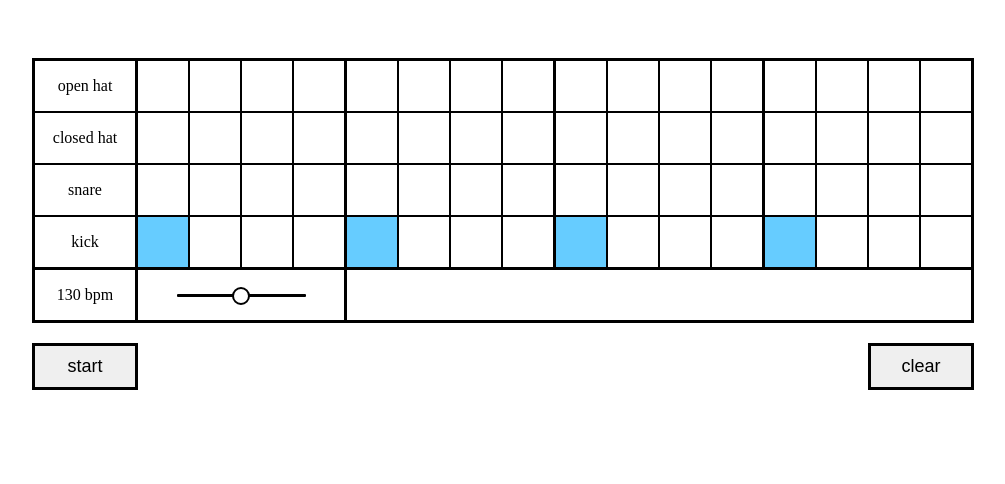
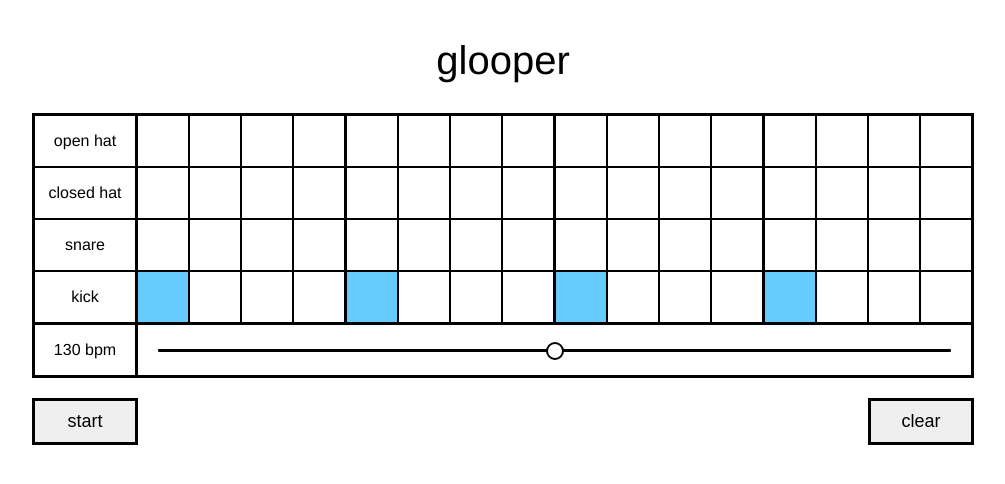
Before and after one commit to affordances/drum-machine, an Angular app: page / in a window 1280 px wide. Shown: the top 484 px of the page, without its empty margins (137-1142 px from the left). Built offline with nearby package versions, Linux system fonts and the light colour scheme; no server answers.

Commit message:
add title, font-family

```diff
--- a/src/app/app.component.css
+++ b/src/app/app.component.css
@@ -1,3 +1,12 @@
 .master-container {
-  margin-top: 50px;
+  display: flex;
+  flex-direction: column;
+  justify-content: center;
+  margin-top: 30px;
 }
+
+.app-name {
+  text-align: center;
+  font-size: 40px;
+  margin-bottom: 30px;
+}
--- a/src/app/app.component.html
+++ b/src/app/app.component.html
@@ -1,4 +1,7 @@
 <div class="master-container">
+  <div class="app-name">
+    glooper
+  </div>
   <app-staff
     [beatLocations]="beatLocations"
     [instruments]="instruments">
--- a/src/app/app.component.ts
+++ b/src/app/app.component.ts
@@ -61,6 +61,7 @@ export class AppComponent {
   @HostListener('window:keydown', ['$event'])
   togglePlay($event?): void {
     if (!$event || $event.keyCode === 32) {
+      event.preventDefault();
       if (this.playing) {
         clearInterval(this.timer);
         this.playing = false;
--- a/src/app/controls/controls.component.css
+++ b/src/app/controls/controls.component.css
@@ -18,7 +18,6 @@
   align-items: center;
   justify-content: center;
   width: 100px;
-  border-right: 3px solid black;
 }
 
 .buttons-container {
@@ -38,18 +37,22 @@ button {
 }
 
 .range-container {
+  box-sizing: border-box;
   display: flex;
   flex-direction: row;
   justify-content: center;
   align-items: center;
-  width: 206px;
-  border-right: 3px solid black;
+  width: calc(100% - 100px);
+  border-left: 3px solid black;
 }
 
 input[type=range] {
+  width: 100%;
   height: 25px;
   -webkit-appearance: none;
   margin: 10px 0;
+  padding-left: 20px;
+  padding-right: 20px;
 }
 
 input[type=range]:focus {
--- a/src/styles.css
+++ b/src/styles.css
@@ -1,9 +1,9 @@
 * {
-  /*box-sizing: border-box;*/
   /*border: 1px solid black;*/
 }
 
 body {
+  font-family: Helvetica, sans-serif;
   display: flex;
   flex-direction: column;
   justify-content: center;
```
